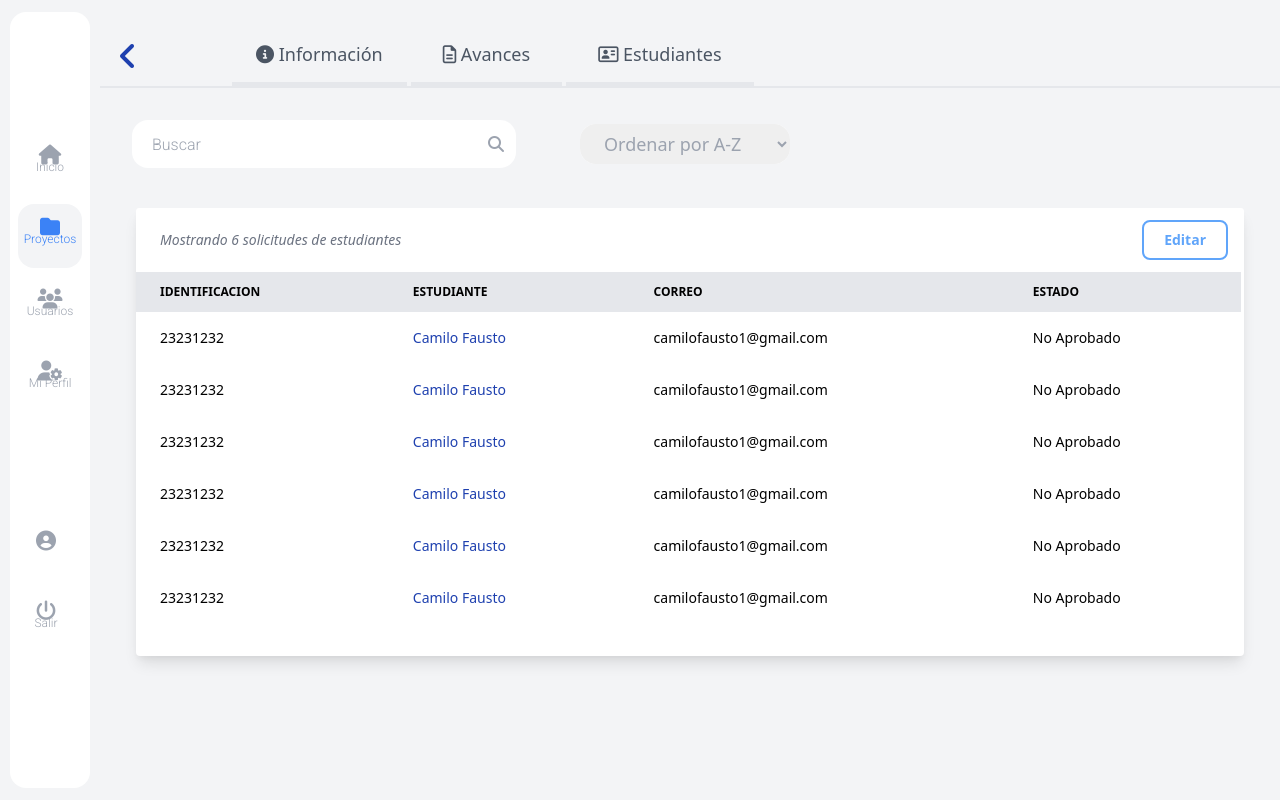
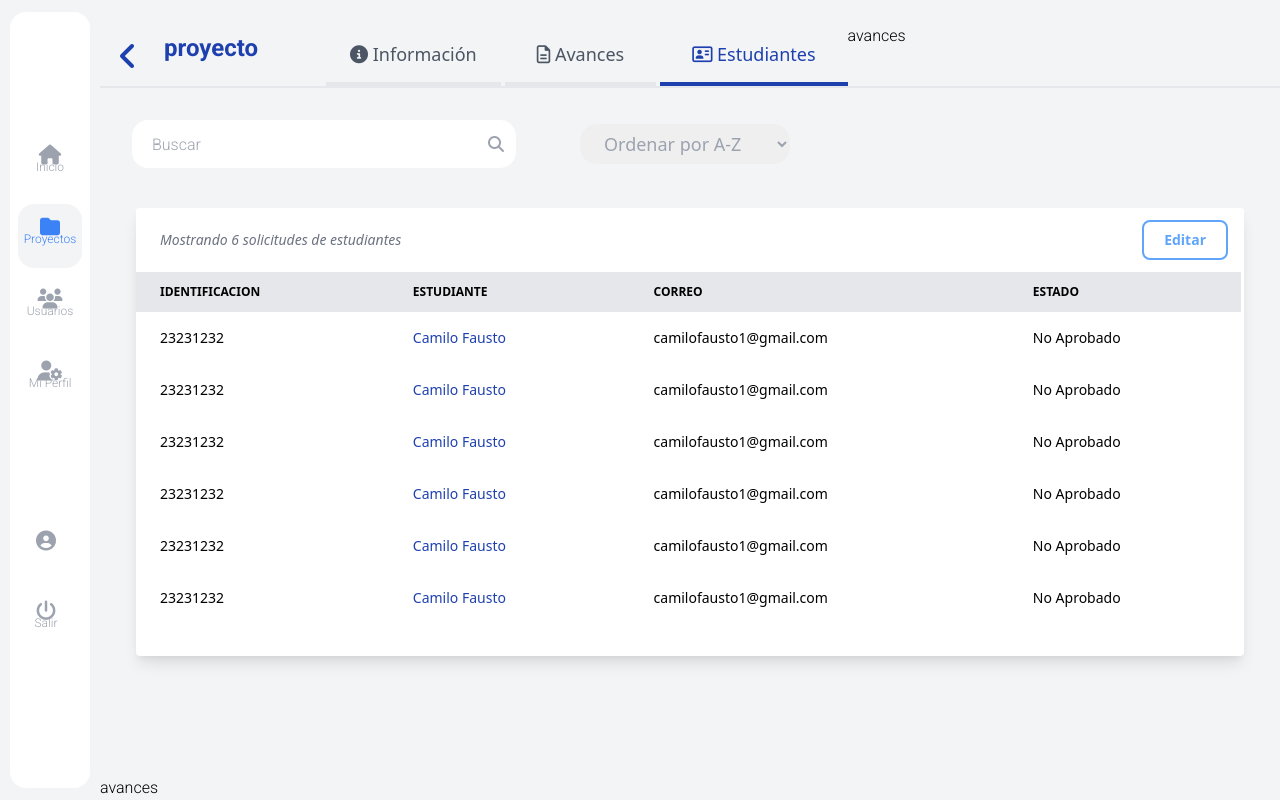
Before and after one commit to victoriaycode/Front-end-project-manager, a React (Create React App) app: page /proyectos/proyecto/estudiantes/avances in a window 1280 px wide. Built offline with nearby package versions, Linux system fonts and the light colour scheme.

Commit message:
Remove project context, reorganize project navbar links

```diff
--- a/src/App.jsx
+++ b/src/App.jsx
@@ -19,7 +19,7 @@ import Advance from 'pages/projects/advances/Advance';
 import New_project from 'pages/projects/New_project';
 import { ApolloProvider, ApolloClient, InMemoryCache } from '@apollo/client';
 import My_projects from 'pages/projects/My_projects';
-import { ProjectContext } from 'context/projectContext';
+import Info from 'pages/projects/Info';
 {/**
   const client = new ApolloClient({
   uri: 'https://backend-dev-ocean.herokuapp.com/graphql',
@@ -42,7 +42,7 @@ function App() {
   return (
     <ApolloProvider client={client}>
         <UserContext.Provider value={{ userData, setUserData }}>
-          <ProjectContext.Provider value={{actualProject,setActualProject}}>
+
           <BrowserRouter>
             <Routes>
               <Route path='/' element={<PrivateLayout />}>
@@ -51,12 +51,12 @@ function App() {
 
                 <Route path='/proyectos' element={<ProjectsList />} />
                 <Route path='/proyectos/misproyectos' element={<My_projects/>} />
-                <Route path='/proyectos/proyecto/:_id' element={<Project />} />
+                <Route path='/proyectos/proyecto/:_id' element={<Info />} />
                 <Route path='/proyectos/nuevo' element={<New_project />} />
 
                 <Route path='/proyectos/proyecto/avances/:_id' element={<AdvancesDashboard />} />
                 <Route path='/proyectos/proyecto/avances/avance' element={<Advance />} />
-                <Route path='/proyectos/proyecto/info/:_id' element={<Project />} />
+
                 <Route path='/proyectos/proyecto/estudiantes/:_id' element={<Students />} />
 
                 <Route path='/mi_perfil' element={< Profile/>} />
@@ -65,7 +65,6 @@ function App() {
                 <Route path='/register' element={<Register/>}/>
             </Routes>
           </BrowserRouter>
-          </ProjectContext.Provider>
         </UserContext.Provider>
     </ApolloProvider>
   );
--- a/src/components/ProjectCardInfo.jsx
+++ b/src/components/ProjectCardInfo.jsx
@@ -1,16 +1,11 @@
 import React from 'react'
 import { useState , useEffect} from 'react';
 import { NavLink } from 'react-router-dom';
-import { useProject } from 'context/projectContext';
 
 const ProjectCardInfo = ({project_info,setOpenModalEnroll,setOpenModalEdit}) => {
 
 
-  const {actualProject, setActualProject}= useProject();
 
-   useEffect(() => {
-      console.log("actual: ",actualProject)
-   }, [actualProject])
     //const [openModal, setOpenModal] = useState(false);
     const card = project_info;
 
@@ -57,7 +52,7 @@ const ProjectCardInfo = ({project_info,setOpenModalEnroll,setOpenModalEdit}) =>
                         <button class="p-2 pl-4 pr-4 bg-transparent border-2 border-blue-200
                  text-gray-400 text-xs rounded-lg hover:text-blue-500
                   hover:border-blue-500 text-ms font-bold
-                 focus:border-4 focus:border-blue-300  " onClick={()=>setActualProject({"_id":card._id,"nombre":card.nombre})}>Ver</button>
+                 focus:border-4 focus:border-blue-300  " >Ver</button>
                     </NavLink>
                     {user==="ESTUDIANTE" &&
                     <button class="p-2 pl-4 pr-4 ml-2 bg-transparent border-2 border-blue-200
--- a/src/components/ProjectNavbar.jsx
+++ b/src/components/ProjectNavbar.jsx
@@ -1,12 +1,9 @@
 import React from 'react'
 
 import { NavLink } from 'react-router-dom'
-import { useProject } from 'context/projectContext';
 
-const ProjectNavbar = () => {
-
-  const { actualProject, setActualProject } = useProject();
-  const _id= actualProject._id;
+const ProjectNavbar = ({_idActual}) => {
+  const _id= _idActual;
 
   return (
     <div className="relative h-16 flex flex-row bg-gray-100 w-full align-center justify-start mt-6 border-b-2 ">
@@ -17,12 +14,12 @@ const ProjectNavbar = () => {
           <i className="fas fa-angle-left fa-2x"></i> </button>
       </NavLink>
 
-      <span className="text-lg text-blue-800 text-2xl ml-2 mr-5 pt-2 font-bold "> {actualProject.nombre}
+      <span className="text-lg text-blue-800 text-2xl ml-2 mr-5 pt-2 font-bold "> proyecto
         <span className="text-lg text-blue-800 text-xl ml-2 mr-5 pt-2 font-bold ">     </span></span>
 
 
       <nav class="flex flex-col sm:flex-row ml-5 text-lg gap-1">
-        <NavLink to={`/proyectos/proyecto/${actualProject._id}`}
+        <NavLink to={`/proyectos/proyecto/${_id}`}
           className={({ isActive }) =>
             isActive
               ? 'text-blue-800 border-blue-800 focus:outline-none border-b-4 '
@@ -32,7 +29,7 @@ const ProjectNavbar = () => {
             <i className="fas fa-info-circle"></i> Información
           </button>
         </NavLink>
-        <NavLink to={`/proyectos/proyecto/avances/${actualProject._id}`}
+        <NavLink to={`/proyectos/proyecto/avances/${_id}`}
           className={({ isActive }) =>
             isActive
               ? 'text-blue-800 border-blue-800 focus:outline-none border-b-4 '
@@ -43,7 +40,7 @@ const ProjectNavbar = () => {
           </button>
         </NavLink>
 
-        <NavLink to={`/proyectos/proyecto/estudiantes/${actualProject._id}`}
+        <NavLink to={`/proyectos/proyecto/estudiantes/${_id}`}
           className={({ isActive }) =>
             isActive
               ? 'text-blue-800 border-blue-800 focus:outline-none border-b-4 '
@@ -54,6 +51,7 @@ const ProjectNavbar = () => {
           </button>
         </NavLink>
       </nav>
+      <span>{_id}</span>
     </div>
   )
 }
--- a/src/pages/projects/Info.jsx
+++ b/src/pages/projects/Info.jsx
@@ -2,11 +2,12 @@ import React from 'react'
 import { useState, useEffect } from 'react';
 import { GET_PROJECT_INFO } from 'graphql/proyectos/queries'
 import { useQuery } from '@apollo/client';
-import { useProject } from 'context/projectContext';
+import ProjectNavbar from 'components/ProjectNavbar';
+import { useParams } from 'react-router';
 
 const Info = () => {
-  const {actualProject, setActualProject}= useProject();
-    const _id= actualProject._id;
+    const { _id } = useParams();
+
     const { data, error, loading } = useQuery(GET_PROJECT_INFO,{variables:{
         _id},});
 
@@ -18,10 +19,9 @@ const Info = () => {
 
             //setInfoProject(data.filtrarProyecto);
           }, [data]);
-          const infoProject=data.filtrarProyecto;
+        const infoProject={};
     const [general_obj_to_add, set_general_obj_list] =useState([]);
     //const [infoProject, setInfoProject]= useState(null);
-
 
 
 
@@ -43,6 +43,11 @@ const Info = () => {
 
     if (loading) return <div>Cargando....</div>;
     return (
+        <div className="w-full h-full overflow-y-hidden">
+            <ProjectNavbar _idActual={_id}/>
+            <span>{_id}</span>
+
+{/**
 
         <div className="w-full h-5/6 px-20 overflow-y-scroll">
 
@@ -140,10 +145,10 @@ const Info = () => {
                     })}
                 </ul>
             </div>
- */}
+
                     <span>{actualProject}</span>
+        </div>*/}
         </div>
-
     )
 }
 
--- a/src/pages/projects/Project.jsx
+++ b/src/pages/projects/Project.jsx
@@ -4,21 +4,20 @@ import New_date from 'components/New_date';
 import { useParams } from 'react-router';
 import Info from './Info';
 import { NavLink } from 'react-router-dom';
-import { useProject } from 'context/projectContext';
 import ProjectNavbar from 'components/ProjectNavbar';
+
 const Project = () => {
 
-
-  const {actualProject, setActualProject}= useProject();
 
 
     return (
         <div className="w-full h-full overflow-y-hidden">
-         <ProjectNavbar _id_project={actualProject._id}/>
+       {/**   <ProjectNavbar _id_project={actualProject._id}/>
             <Info id_project={actualProject._id}/>
 
            <span>{actualProject._id}</span>
-
+            */}
+            <span>holaa</span>
         </div>
     )
 }
--- a/src/pages/projects/Students.jsx
+++ b/src/pages/projects/Students.jsx
@@ -4,9 +4,11 @@ import React from 'react'
 import { useState } from 'react'
 import { nanoid } from 'nanoid';
 import Toggle from 'components/Toggle';
+import { useParams } from 'react-router';
 
 const Students = () => {
 
+    const { _id } = useParams();
 
     const students_list = [
 
@@ -66,7 +68,8 @@ const Students = () => {
     return (
         <div className="w-full h-full flex flex-col overflow-y-hidden " >
 
-            <ProjectNavbar />
+        <ProjectNavbar _idActual={_id}/>
+
             <div className="w-full h-full flex flex-col overflow-y-hidden " >
             <div className="flex flex-row  ml-0 justify-start mt-8">
               <Search_input></Search_input>
@@ -138,6 +141,7 @@ const Students = () => {
                     </div>
                 </div>
             </div>
+            <span>{_id}</span>
         </div>
 
     )
--- a/src/pages/projects/advances/AdvancesDashboard.jsx
+++ b/src/pages/projects/advances/AdvancesDashboard.jsx
@@ -5,12 +5,17 @@ import React from 'react'
 import Search_input from 'components/Search_input'
 import New_advance_modal from 'components/New_advance_modal'
 import { useState } from 'react'
+import { useParams } from 'react-router';
 
 const AdvancesDashboard = () => {
+
+    const { _id } = useParams();
     const [openNewAdvanceModal, setNewAdvanceModal]= useState(false);
     return (
         <div className="w-full h-full flex flex-col overflow-y-hidden " >
-   <ProjectNavbar/>
+      <ProjectNavbar _idActual={_id}/>
+
+   {/**
    <div className="flex flex-row  ml-0 justify-start mt-8">
               <Search_input></Search_input>
               <div className="  flex justify-center items-center px-4 sm:px-6 lg:px-8 mr-16">
@@ -25,7 +30,9 @@ const AdvancesDashboard = () => {
                 </div>
                 </div>
     <AdvancesTable setModal={setNewAdvanceModal}></AdvancesTable>
+    <span>{_id}</span>
     {openNewAdvanceModal && <New_advance_modal setOpenModal={setNewAdvanceModal}></New_advance_modal>}
+    */}
     </div>
 
     )
```
